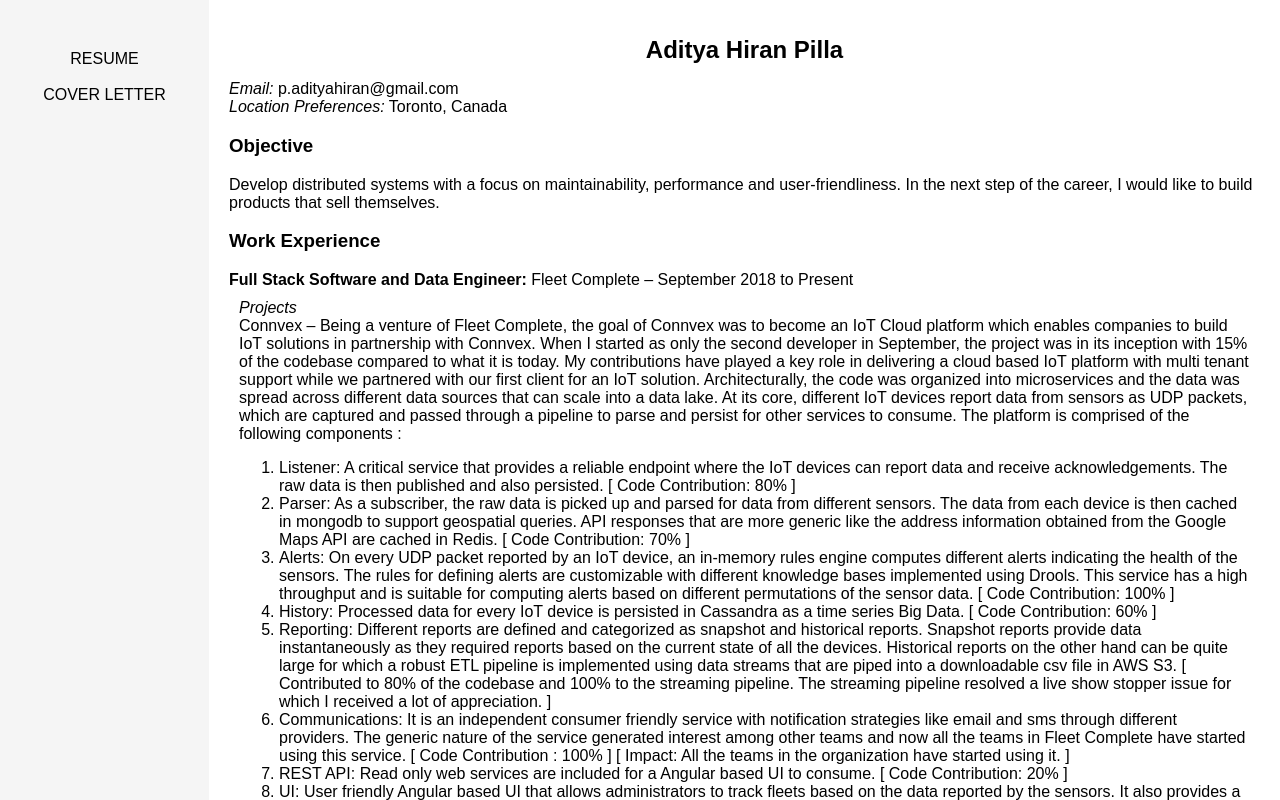
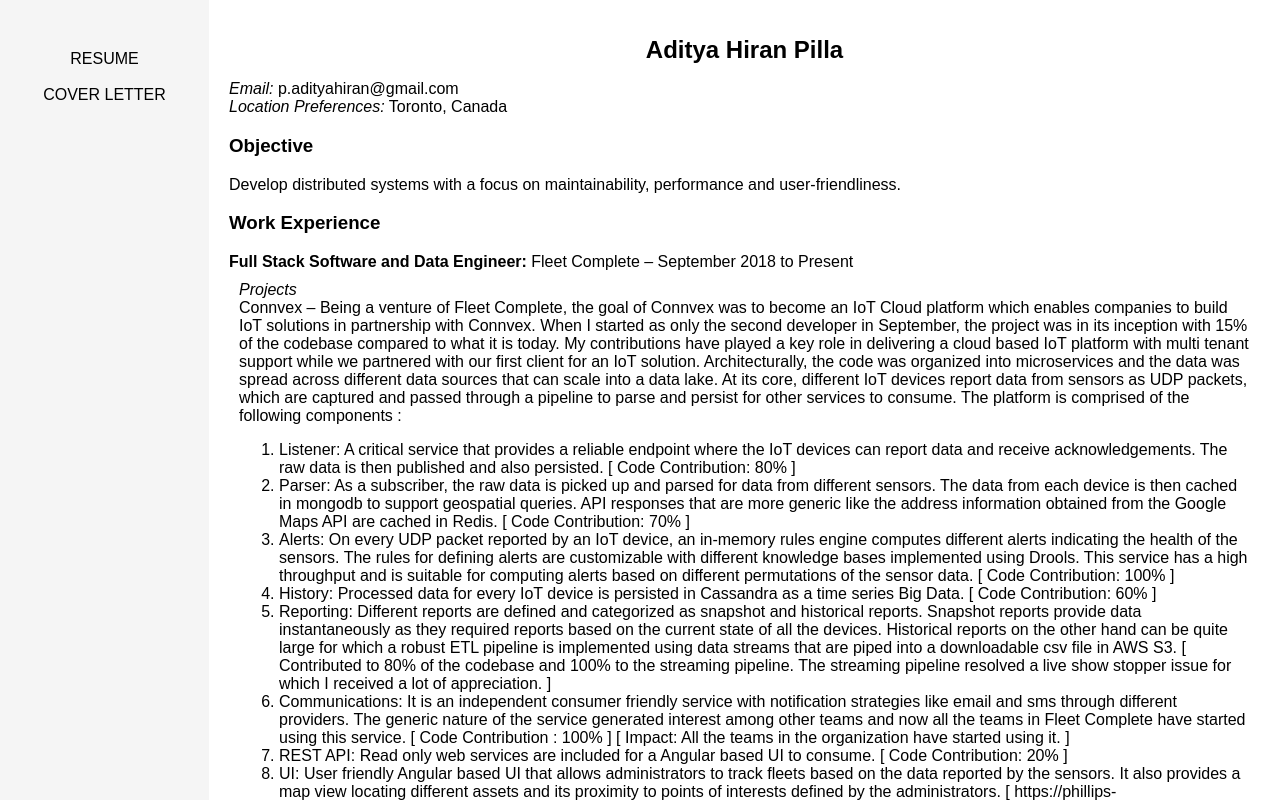
Before and after one commit to adityahiran/portfolio, a React (Create React App) app: page / in a window 1280 px wide. Shown: the top 800 px of the page. Built offline with nearby package versions, Linux system fonts and the light colour scheme.

Commit message:
feat(print): Removed sidebar from the print

```diff
--- a/src/App.css
+++ b/src/App.css
@@ -35,6 +35,16 @@
   padding-top: 50px;
 }
 
+@media print {
+  .sidebar {
+    display: none;
+  }
+}
+
+@page {
+  size: A4;
+}
+
 .title {
   font-size: 1.5em;
   text-align: center;
--- a/src/Resume.js
+++ b/src/Resume.js
@@ -28,7 +28,7 @@
         </div>
 
         <h3>Objective</h3>
-        <span>Develop distributed systems with a focus on maintainability, performance and user-friendliness. In the next step of the career, I would like to build products that sell themselves.</span>
+        <span>Develop distributed systems with a focus on maintainability, performance and user-friendliness.</span>
 
         <h3>Work Experience</h3>
 
```
